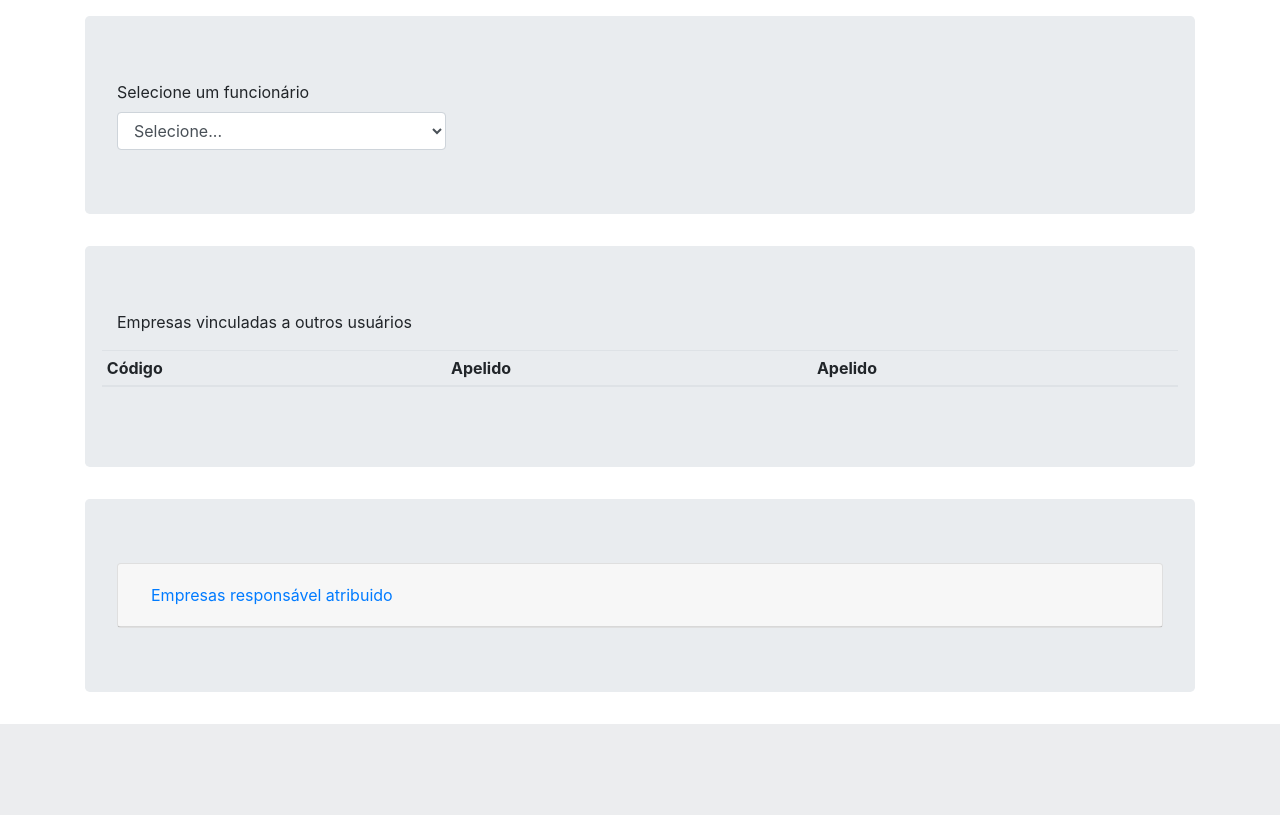
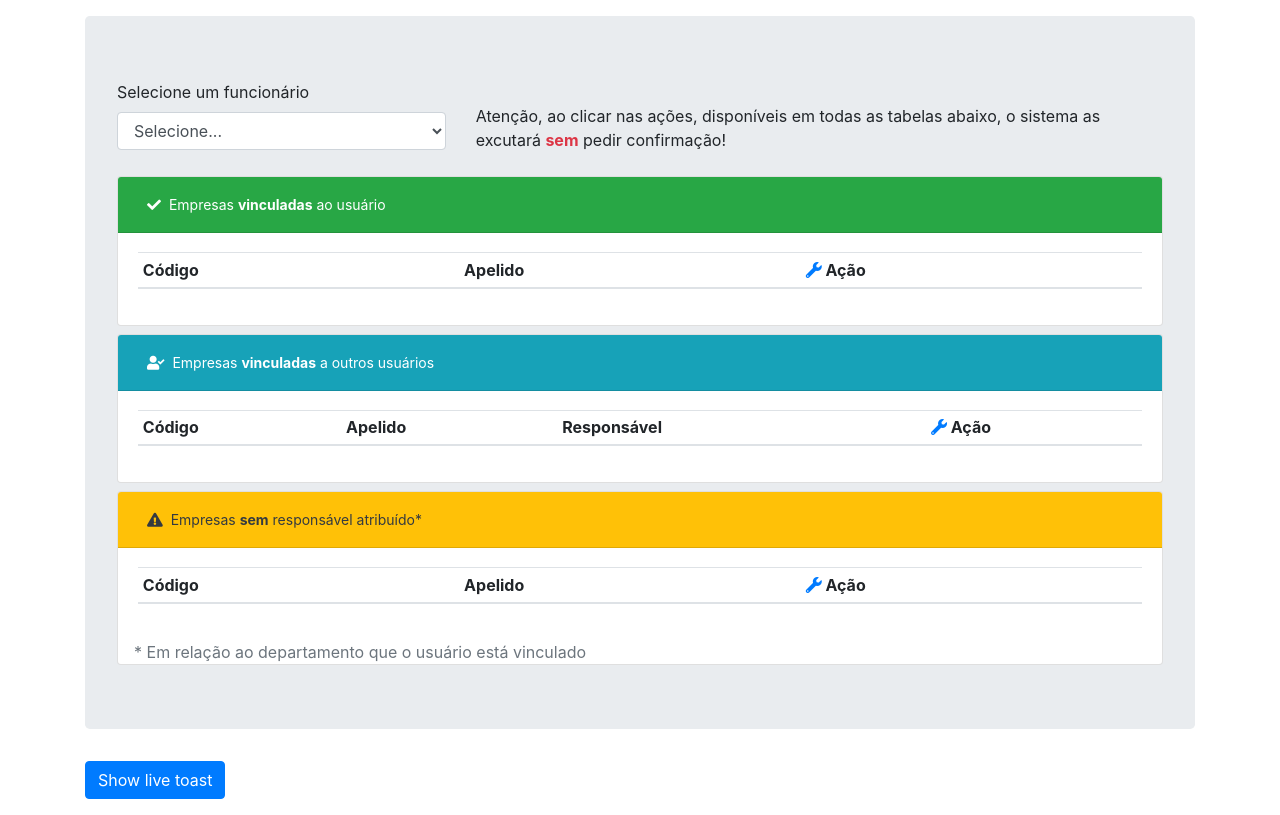
Before and after one commit to marcosimperatori/novogestor2, a CodeIgniter 4 app: template app/Views/administracao/responsavel.php in a window 1280 px wide. Shown: the part 120-935 px from the top of the page. Before the commit the page ends 844 px from the top, so only its background shows below. Run offline with PHP 8.4 and a stand-in for CodeIgniter, Linux system fonts and the light colour scheme; the template is opened without the code that fills it: most values are stand-ins (such as "Sample title", 1, 10 or a date in 2020); lists and menus that the app fills with data are empty; some libraries are stand-ins or nearby versions.

Commit message:
melhoria na parte de responsável por cliente

```diff
--- a/app/Config/Routes.php
+++ b/app/Config/Routes.php
@@ -60,7 +60,11 @@ $routes->post('administracao/clientes/atualizar', 'Clientes::atualizar');
 $routes->get('administracao/config-responsavel', 'ConfigClientes::index');
 $routes->get('administracao/empresasdousuario', 'ConfigClientes::listaEmpresasUsuarioById');
 $routes->get('administracao/empresasresumousuario', 'ConfigClientes::empresasSemResponsavel');
+$routes->get('administracao/divisaoempresas', 'ConfigClientes::empresasSemResponsavel');
+$routes->get('administracao/empresasoutroresponsavel', 'ConfigClientes::empresasOutroResponsavel');
+$routes->get('administracao/empresasresponsavel', 'ConfigClientes::empresasResponsavel');
 
+$routes->post('responsavel/excluir', 'ConfigClientes::excluir');
 /*
 /*
 
--- a/app/Views/administracao/responsavel.php
+++ b/app/Views/administracao/responsavel.php
@@ -10,7 +10,7 @@
     </ol>
   </nav>
 </div>
-
+<!--
 <div class="jumbotron">
   <div class="row">
     <div class="col-lg-4 busca-user">
@@ -21,62 +21,60 @@
           <option value="<?php echo $usuario->id; ?>"><?php echo $usuario->nome; ?></option>
         <?php endforeach; ?>
       </select>
-
     </div>
 
-    <div class="col-lg-8">
-      <div class="container">
-        <div class=" offset-md-3 align-self-center">
-          <div id="resumodp" class="card d-none" style="width: 18rem;">
-            <div class="card-body">
-              <p class="card-text">Total de empresas: <strong id="totalempresa" class="text-danger"></strong></p>
-            </div>
-          </div>
+    <div class="col-lg-3 mt-2">
+      <div id="resumodp" class="card d-none">
+        <div class="card-body">
+          <p class="card-text">Total de empresas: <strong id="totalempresa" class="text-danger text-size"></strong></p>
         </div>
       </div>
     </div>
   </div>
-</div>
+</div>-->
+
 
 <div class="jumbotron">
-  <p>Empresas vinculadas a outros usuários</p>
-  <div class="row">
-    <div class="table-responsive">
-      <table id="tableclientes1" class="table table-striped table-sm" style="width: 100%;">
-        <thead>
-          <tr>
-            <th>Código</th>
-            <th>Apelido</th>
-            <th>Apelido</th>
-          </tr>
-        </thead>
-      </table>
+  <div class="row mb-4">
+    <div class="col-lg-4 busca-user">
+      <label class="form-control-label">Selecione um funcionário</label>
+      <select id="list-users" name="depto" class="form-control">
+        <option value=''>Selecione...</option>
+        <?php foreach ($usuarios as $usuario) : ?>
+          <option value="<?php echo $usuario->id; ?>"><?php echo $usuario->nome; ?></option>
+        <?php endforeach; ?>
+      </select>
+    </div>
+
+    <div class="col-lg-8 mt-2">
+      <p class="card-text mt-3">Atenção, ao clicar nas ações, disponíveis em todas as tabelas abaixo, o sistema as excutará <strong class="text-danger">sem</strong> pedir confirmação!</p>
+      <!--  <div id="resumodp1" class="card">
+        <div class="card-body">
+        </div>
+      </div>-->
     </div>
   </div>
-</div>
 
-<div class="jumbotron">
-
-  <div class="row-12">
-    <div class="accordion" id="accordionExample">
+  <div class="row-12 mt-2">
+    <div class="accordion" id="accordionExample3">
       <div class="card">
-        <div class="card-header" id="headingOne">
+        <div class="card-header bg-success" id="headingOne">
           <h2 class="mb-0">
-            <button class="btn btn-link btn-block text-left" type="button" data-toggle="collapse" data-target="#emp-sem-resp" aria-expanded="true" aria-controls="emp-sem-resp">
-              Empresas responsável atribuido
+            <button class="btn btn-sm btn-link btn-block text-left text-white busca-sem-mov" type="button" data-toggle="collapse" data-target="#emp-atual" aria-expanded="true" aria-controls="emp-atual">
+              <i class="fas fa-check"></i>&nbsp;
+              Empresas <strong>vinculadas</strong> ao usuário
             </button>
           </h2>
         </div>
-
-        <div id="emp-sem-resp" class="collapse" aria-labelledby="headingOne" data-parent="#accordionExample">
+        <div id="emp-atual" class="collapse show" aria-labelledby="headingOne" data-parent="#accordionExample3">
           <div class="card-body">
             <div class="table-responsive">
-              <table id="tableclientes2" class="table table-striped table-sm" style="width: 100%;">
+              <table id="emp-user-select" class="table table-striped table-sm" style="width: 100%;">
                 <thead>
                   <tr>
                     <th>Código</th>
                     <th>Apelido</th>
-                    <th>Apelido</th>
+                    <th><i class="fas fa-wrench text-primary"></i>&nbsp;Ação</th>
                   </tr>
                 </thead>
               </table>
@@ -86,7 +84,88 @@
       </div>
     </div>
   </div>
+
+  <div class="row-12 mt-2">
+    <div class="accordion" id="accordionExample1">
+      <div class="card">
+        <div class="card-header bg-info" id="headingOne">
+          <h2 class="mb-0">
+            <button class="btn btn-sm btn-link btn-block text-white text-left busca-sem-mov" type="button" data-toggle="collapse" data-target="#emp-outros" aria-expanded="true" aria-controls="emp-outros">
+              <i class="fas fa-user-check"></i>&nbsp;
+              Empresas <strong>vinculadas</strong> a outros usuários
+            </button>
+          </h2>
+        </div>
+        <div id="emp-outros" class="collapse show" aria-labelledby="headingOne" data-parent="#accordionExample1">
+          <div class="card-body">
+            <div class="table-responsive">
+              <table id="emp-outro-user" class="table table-striped table-sm" style="width: 100%;">
+                <thead>
+                  <tr>
+                    <th>Código</th>
+                    <th>Apelido</th>
+                    <th>Responsável</th>
+                    <th></th>
+                    <th><i class="fas fa-wrench text-primary"></i>&nbsp;Ação</th>
+                  </tr>
+                </thead>
+              </table>
+            </div>
+          </div>
+        </div>
+      </div>
+    </div>
+  </div>
+
+  <div class="row-12 mt-2">
+    <div class="accordion" id="accordionExample2">
+      <div class="card">
+        <div class="card-header bg-warning" id="headingOne">
+          <h2 class="mb-0">
+            <button class="btn btn-sm btn-link btn-block text-left text-dark busca-sem-mov" type="button" data-toggle="collapse" data-target="#emp-sem-resp" aria-expanded="true" aria-controls="emp-sem-resp">
+              <i class="fas fa-exclamation-triangle"></i>&nbsp;
+              Empresas <strong>sem</strong> responsável atribuído*
+            </button>
+          </h2>
+        </div>
+        <div id="emp-sem-resp" class="collapse show" aria-labelledby="headingOne" data-parent="#accordionExample2">
+          <div class="card-body">
+            <div class="table-responsive">
+              <table id="emp-sem-user" class="table table-striped table-sm" style="width: 100%;">
+                <thead>
+                  <tr>
+                    <th>Código</th>
+                    <th>Apelido</th>
+                    <th><i class="fas fa-wrench text-primary"></i>&nbsp;Ação</th>
+                  </tr>
+                </thead>
+              </table>
+            </div>
+          </div>
+          <span class="ml-3 text-muted">* Em relação ao departamento que o usuário está vinculado</span>
+        </div>
+      </div>
+    </div>
+  </div>
+
+  <input type="hidden" name="csrf_test_name" value="">
 </div>
 
+<button type="button" class="btn btn-primary" id="liveToastBtn">Show live toast</button>
+
+<div class="position-fixed bottom-0 right-0 p-3" style="z-index: 5; right: 0; bottom: 0;">
+  <div id="liveToast" class="toast hide" role="alert" aria-live="assertive" aria-atomic="true" data-delay="2000">
+    <div class="toast-header">
+      <strong class="mr-auto">Bootstrap</strong>
+      <small>11 mins ago</small>
+      <button type="button" class="ml-2 mb-1 close" data-dismiss="toast" aria-label="Close">
+        <span aria-hidden="true">&times;</span>
+      </button>
+    </div>
+    <div class="toast-body">
+      Hello, world! This is a toast message.
+    </div>
+  </div>
+</div>
 
 <?php $this->endSection(); ?>
--- a/app/Views/layout/principal.php
+++ b/app/Views/layout/principal.php
@@ -7,7 +7,7 @@
   <meta name="viewport" content="width=device-width, initial-scale=1.0">
   <title>Gestor</title>
 
-  <link rel="stylesheet" href="https://cdn.jsdelivr.net/npm/bootstrap@4.0.0/dist/css/bootstrap.min.css" integrity="sha384-Gn5384xqQ1aoWXA+058RXPxPg6fy4IWvTNh0E263XmFcJlSAwiGgFAW/dAiS6JXm" crossorigin="anonymous">
+  <link rel="stylesheet" href="https://cdn.jsdelivr.net/npm/bootstrap@4.6.2/dist/css/bootstrap.min.css" integrity="sha384-xOolHFLEh07PJGoPkLv1IbcEPTNtaed2xpHsD9ESMhqIYd0nLMwNLD69Npy4HI+N" crossorigin="anonymous">
 
   <link rel="stylesheet" href="https://cdnjs.cloudflare.com/ajax/libs/font-awesome/5.15.3/css/all.min.css">
 
@@ -65,10 +65,9 @@
   </div>
   <!-- fim conteúdo do site -->
 
-  <script src="https://code.jquery.com/jquery-3.2.1.slim.min.js" integrity="sha384-KJ3o2DKtIkvYIK3UENzmM7KCkRr/rE9/Qpg6aAZGJwFDMVNA/GpGFF93hXpG5KkN" crossorigin="anonymous"></script>
-  <script src="https://cdn.jsdelivr.net/npm/popper.js@1.12.9/dist/umd/popper.min.js" integrity="sha384-ApNbgh9B+Y1QKtv3Rn7W3mgPxhU9K/ScQsAP7hUibX39j7fakFPskvXusvfa0b4Q" crossorigin="anonymous"></script>
-  <script src="https://cdn.jsdelivr.net/npm/bootstrap@4.0.0/dist/js/bootstrap.min.js" integrity="sha384-JZR6Spejh4U02d8jOt6vLEHfe/JQGiRRSQQxSfFWpi1MquVdAyjUar5+76PVCmYl" crossorigin="anonymous"></script>
 
+  <script src="https://cdn.jsdelivr.net/npm/jquery@3.5.1/dist/jquery.slim.min.js" integrity="sha384-DfXdz2htPH0lsSSs5nCTpuj/zy4C+OGpamoFVy38MVBnE+IbbVYUew+OrCXaRkfj" crossorigin="anonymous"></script>
+  <script src="https://cdn.jsdelivr.net/npm/bootstrap@4.6.2/dist/js/bootstrap.bundle.min.js" integrity="sha384-Fy6S3B9q64WdZWQUiU+q4/2Lc9npb8tCaSX9FK7E8HnRr0Jz8D6OP9dO5Vg3Q9ct" crossorigin="anonymous"></script>
 
   <script src="https://cdn.datatables.net/v/bs4/jq-3.6.0/dt-1.13.4/af-2.5.3/r-2.4.1/datatables.min.js"></script>
   <script src="https://cdn.jsdelivr.net/npm/gasparesganga-jquery-loading-overlay@2.1.7/dist/loadingoverlay.min.js"></script>
```
Also changed, not shown: app/Controllers/ConfigClientes.php (+158 -11 lines), public/assets/js/customer.script.js.
